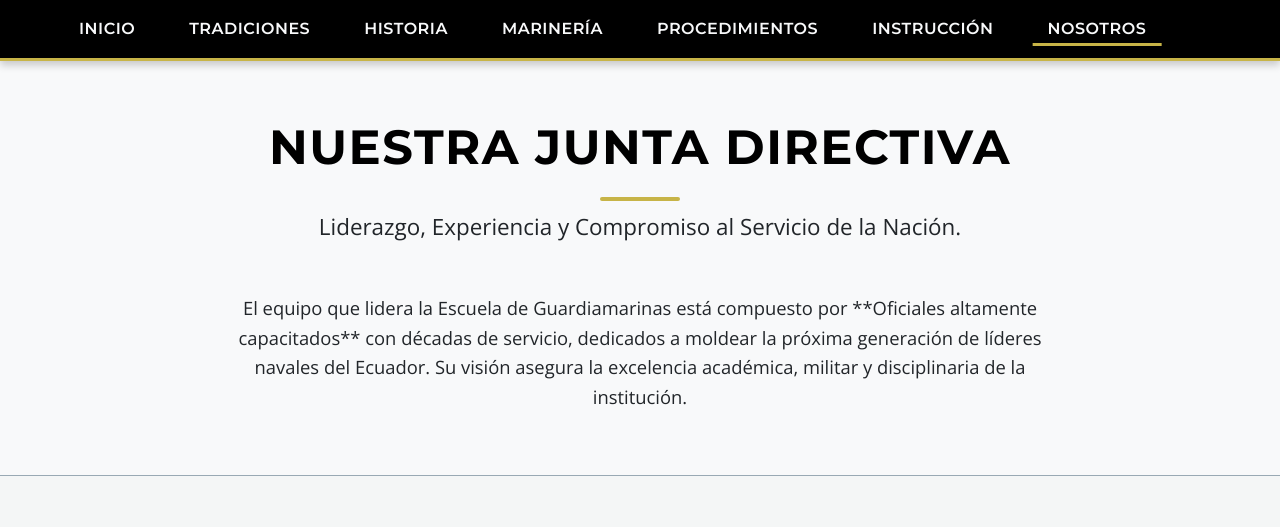
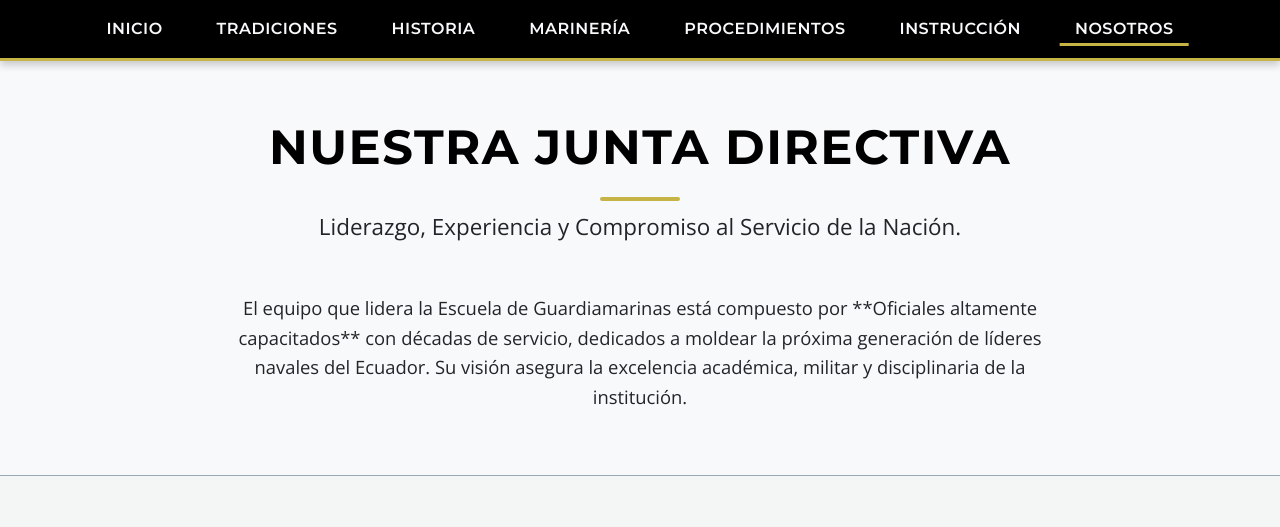
Before and after one commit to Kaisitop/WebMT, a plain HTML site: page pages/nosotros.html in a window 1280 px wide. Shown: the top 527 px of the page. Drawn offline with nearby package versions, Linux system fonts and the light colour scheme.

Commit message:
centrar navbar

```diff
--- a/css/historia.css
+++ b/css/historia.css
@@ -63,6 +63,14 @@ a {
     z-index: 1000;
     border-bottom: 3px solid var(--color-accent);
 }
+
+/* --- MODIFICACIÓN APLICADA PARA CENTRAR EL NAVBAR --- */
+.site-nav {
+    flex-grow: 1; /* Permite que NAV ocupe el espacio restante */
+    display: flex; /* Habilita Flexbox */
+    justify-content: center; /* CENTRA horizontalmente el contenido (site-nav__list) */
+}
+/* ---------------------------------------------------- */
 
 .site-header__logo a {
     font-family: var(--font-heading);
@@ -303,6 +311,14 @@ a {
 
     .site-header { flex-direction: column; }
     .site-header__logo { margin-bottom: var(--spacing-sm); }
+
+    /* Añadido para el centrado responsivo */
+    .site-nav {
+        width: 100%;
+        margin-bottom: var(--spacing-sm);
+    }
+    /* Fin de ajuste responsivo */
+
     .site-nav__list { gap: var(--spacing-sm); flex-wrap: wrap; justify-content: center; }
 
     .content-section__title { font-size: 2.2rem; }
--- a/css/instruccion.css
+++ b/css/instruccion.css
@@ -62,6 +62,14 @@ a {
     z-index: 1000;
     border-bottom: 3px solid var(--color-accent);
 }
+
+/* --- MODIFICACIÓN APLICADA PARA CENTRAR EL NAVBAR --- */
+.site-nav {
+    flex-grow: 1; /* Permite que NAV ocupe el espacio restante */
+    display: flex; /* Habilita Flexbox */
+    justify-content: center; /* CENTRA horizontalmente el contenido (site-nav__list) */
+}
+/* ---------------------------------------------------- */
 
 .site-header__logo a {
     font-family: var(--font-heading);
@@ -327,15 +335,23 @@ a {
 
     .site-header { flex-direction: column; }
     .site-header__logo { margin-bottom: var(--spacing-sm); }
+
+    /* Añadido para el centrado responsivo */
+    .site-nav {
+        width: 100%;
+        margin-bottom: var(--spacing-sm);
+    }
+    /* Fin de ajuste responsivo */
+
     .site-nav__list { gap: var(--spacing-sm); flex-wrap: wrap; justify-content: center; }
 }
 
 @media (max-width: 850px) {
      .procedure-grid-wrapper {
-        /* Pasa a 1 columna en móvil/tablet pequeña */
-        grid-template-columns: 1fr;
-        max-width: 500px;
-    }
+         /* Pasa a 1 columna en móvil/tablet pequeña */
+         grid-template-columns: 1fr;
+         max-width: 500px;
+     }
 }
 
 @media (max-width: 600px) {
--- a/css/marineria.css
+++ b/css/marineria.css
@@ -62,6 +62,14 @@ a {
     z-index: 1000;
     border-bottom: 3px solid var(--color-accent);
 }
+
+/* --- MODIFICACIÓN APLICADA PARA CENTRAR EL NAVBAR --- */
+.site-nav {
+    flex-grow: 1; /* Permite que NAV ocupe el espacio restante */
+    display: flex; /* Habilita Flexbox */
+    justify-content: center; /* CENTRA horizontalmente el contenido (site-nav__list) */
+}
+/* ---------------------------------------------------- */
 
 .site-header__logo a {
     font-family: var(--font-heading);
@@ -328,6 +336,14 @@ a {
 
     .site-header { flex-direction: column; }
     .site-header__logo { margin-bottom: var(--spacing-sm); }
+
+    /* Añadido para el centrado responsivo */
+    .site-nav {
+        width: 100%;
+        margin-bottom: var(--spacing-sm);
+    }
+    /* Fin de ajuste responsivo */
+
     .site-nav__list { gap: var(--spacing-sm); flex-wrap: wrap; justify-content: center; }
 
     .content-section__title { font-size: 2.2rem; }
--- a/css/nosotros.css
+++ b/css/nosotros.css
@@ -62,6 +62,14 @@ a {
     z-index: 1000;
     border-bottom: 3px solid var(--color-accent);
 }
+
+/* --- MODIFICACIÓN APLICADA PARA CENTRAR EL NAVBAR --- */
+.site-nav {
+    flex-grow: 1; /* Permite que NAV ocupe el espacio restante */
+    display: flex; /* Habilita Flexbox */
+    justify-content: center; /* CENTRA horizontalmente el contenido (site-nav__list) */
+}
+/* ---------------------------------------------------- */
 
 .site-header__logo a {
     font-family: var(--font-heading);
@@ -320,7 +328,18 @@ a {
 
     .site-header { flex-direction: column; }
     .site-header__logo { margin-bottom: var(--spacing-sm); }
+
+    /* Añadido para el centrado responsivo */
+    .site-nav {
+        width: 100%;
+        margin-bottom: var(--spacing-sm);
+    }
+    /* Fin de ajuste responsivo */
+
     .site-nav__list { gap: var(--spacing-sm); flex-wrap: wrap; justify-content: center; }
+
+    .content-section__title { font-size: 2.2rem; }
+    .content-section__subtitle { font-size: 1.1rem; }
 
     .team-grid-wrapper {
         /* Pasa a 2 columnas en tablet */
--- a/css/procedimientos.css
+++ b/css/procedimientos.css
@@ -62,6 +62,14 @@ a {
     z-index: 1000;
     border-bottom: 3px solid var(--color-accent);
 }
+
+/* --- MODIFICACIÓN APLICADA PARA CENTRAR EL NAVBAR --- */
+.site-nav {
+    flex-grow: 1; /* Permite que NAV ocupe el espacio restante */
+    display: flex; /* Habilita Flexbox */
+    justify-content: center; /* CENTRA horizontalmente el contenido (site-nav__list) */
+}
+/* ---------------------------------------------------- */
 
 .site-header__logo a {
     font-family: var(--font-heading);
@@ -340,6 +348,14 @@ a {
 
     .site-header { flex-direction: column; }
     .site-header__logo { margin-bottom: var(--spacing-sm); }
+
+    /* Añadido para el centrado responsivo */
+    .site-nav {
+        width: 100%;
+        margin-bottom: var(--spacing-sm);
+    }
+    /* Fin de ajuste responsivo */
+
     .site-nav__list { gap: var(--spacing-sm); flex-wrap: wrap; justify-content: center; }
 
     .content-section__title { font-size: 2.2rem; }
--- a/css/styles.css
+++ b/css/styles.css
@@ -11,7 +11,7 @@
 
 :root {
     /* Paleta de Colores Revisada para un look más militar */
-    --color-primary: #000;    /* Azul Marino Oscuro, casi negro */
+    --color-primary: #000;      /* Azul Marino Oscuro, casi negro */
     --color-secondary-dark: #2F4F4F; /* Gris Pizarra Oscuro / Verde Oliva oscuro para fondos */
     --color-accent: #C7B447;     /* Dorado/Bronce para acentos y resaltar */
     --color-text-light: #f8f9fa; /* Blanco muy suave para texto en fondos oscuros */
@@ -62,6 +62,14 @@ a {
     z-index: 1000;
     border-bottom: 3px solid var(--color-accent); /* Borde acentuado */
 }
+
+/* --- CAMBIOS AÑADIDOS AQUÍ para centrar la barra --- */
+.site-nav {
+    flex-grow: 1; /* Permite que NAV ocupe el espacio restante entre el logo y el borde */
+    display: flex; /* Habilita Flexbox */
+    justify-content: center; /* CENTRA horizontalmente el site-nav__list */
+}
+/* --------------------------------------------------- */
 
 .site-header__logo a {
     font-family: var(--font-heading);
@@ -455,6 +463,12 @@ a {
         margin-bottom: var(--spacing-sm);
     }
 
+    .site-nav {
+        /* Aseguramos que ocupe todo el ancho para el centrado en móvil */
+        width: 100%;
+        margin-bottom: var(--spacing-sm);
+    }
+
     .site-nav__list {
         gap: var(--spacing-sm);
         margin-top: 0;
--- a/css/tradiciones.css
+++ b/css/tradiciones.css
@@ -13,11 +13,11 @@
     /* Paleta de Colores Profesional y Militar */
     --color-primary: #000;      /* Azul Marino Oscuro, casi negro */
     --color-secondary-dark: #2F4F4F; /* Gris Pizarra Oscuro / Verde Oliva oscuro para fondos */
-    --color-accent: #C7B447;       /* Dorado/Bronce para acentos y resaltar */
-    --color-text-light: #f8f9fa;   /* Blanco muy suave para texto en fondos oscuros */
-    --color-text-dark: #212529;    /* Negro casi puro para texto en fondos claros */
+    --color-accent: #C7B447;      /* Dorado/Bronce para acentos y resaltar */
+    --color-text-light: #f8f9fa;  /* Blanco muy suave para texto en fondos oscuros */
+    --color-text-dark: #212529;   /* Negro casi puro para texto en fondos claros */
     --color-background-light: #EAECEE; /* Gris muy claro para secciones de contenido */
-    --color-border: #99A9B4;       /* Gris azulado para bordes sutiles */
+    --color-border: #99A9B4;      /* Gris azulado para bordes sutiles */
 
     /* Tipografía Profesional (Montserrat para títulos, Open Sans para cuerpo) */
     --font-heading: 'Montserrat', sans-serif;
@@ -62,6 +62,14 @@ a {
     z-index: 1000;
     border-bottom: 3px solid var(--color-accent);
 }
+
+/* --- MODIFICACIÓN APLICADA PARA CENTRAR EL NAVBAR --- */
+.site-nav {
+    flex-grow: 1; /* Permite que NAV ocupe el espacio restante entre el logo y el borde */
+    display: flex; /* Habilita Flexbox */
+    justify-content: center; /* CENTRA horizontalmente el contenido (site-nav__list) */
+}
+/* ---------------------------------------------------- */
 
 .site-header__logo a {
     font-family: var(--font-heading);
@@ -452,6 +460,14 @@ a {
 
     .site-header { flex-direction: column; }
     .site-header__logo { margin-bottom: var(--spacing-sm); }
+
+    /* Añadido para el comportamiento responsivo del centrado */
+    .site-nav {
+        width: 100%;
+        margin-bottom: var(--spacing-sm);
+    }
+    /* Fin de ajuste responsivo */
+
     .site-nav__list { gap: var(--spacing-sm); flex-wrap: wrap; justify-content: center; }
 
     .content-section__title { font-size: 2.2rem; }
@@ -495,7 +511,7 @@ a {
 }
 
 .custom-icon {
-    width: 3rem !important;  /* Ajusta al tamaño de tus otros iconos */
+    width: 3rem !important;  /* Ajusta al tamaño de tus otros iconos */
     height: auto !important;
     display: block;
     margin: 0 auto 1rem auto;
```
Also changed, not shown: img/escudo.gif (added).
